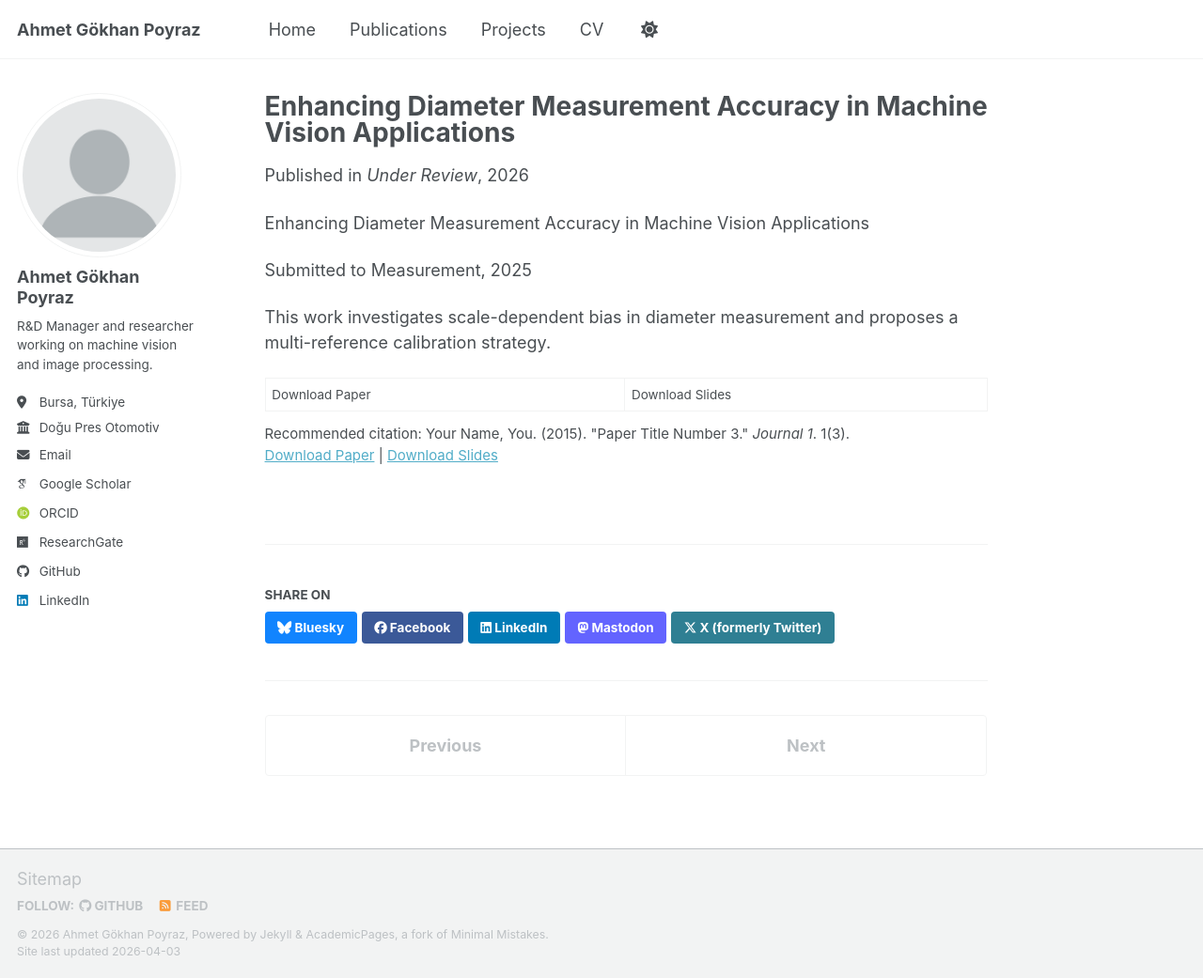
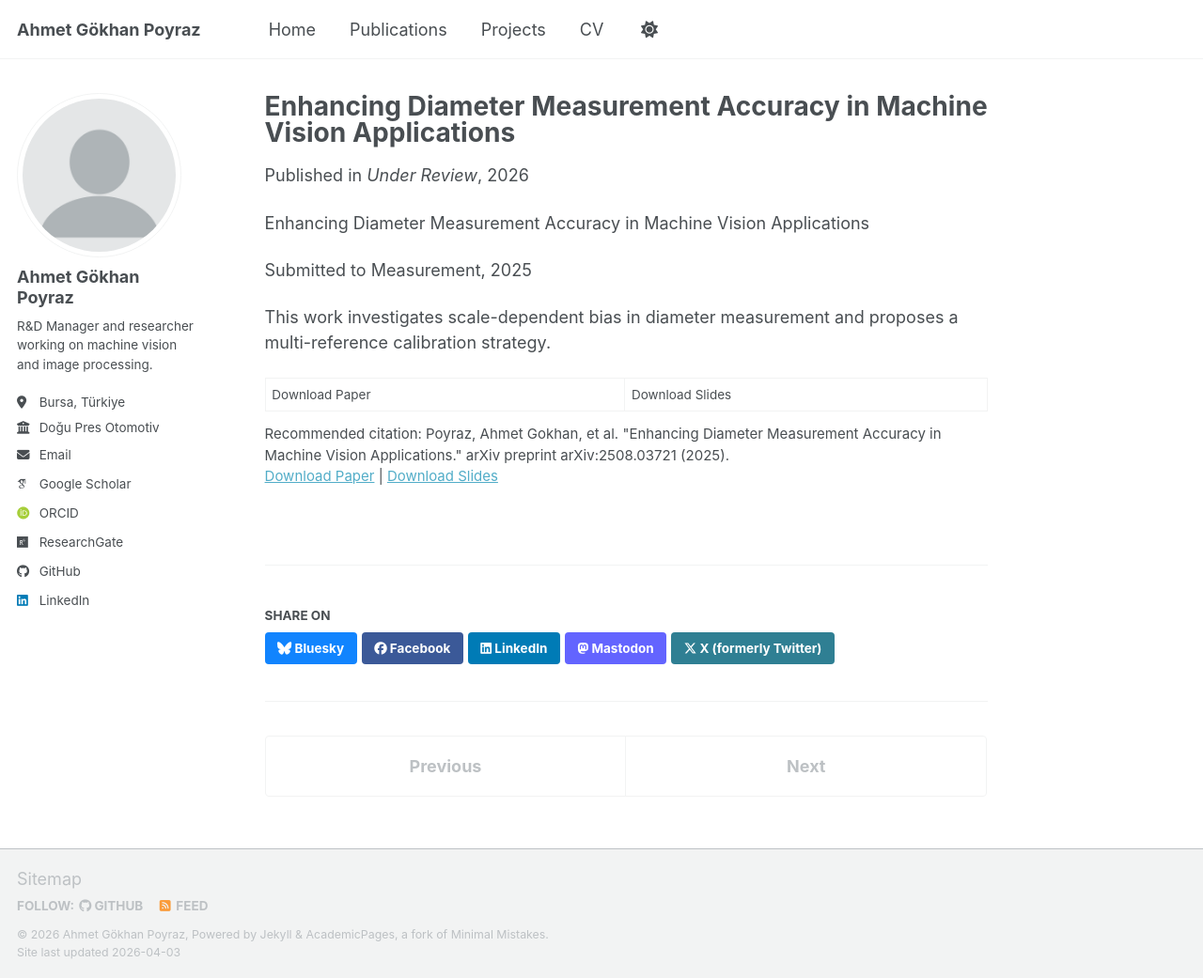
Before and after one commit to agpoyraz/agpoyraz.github.io, a Jekyll site: the page built from _publications/2025-Enhancing-Diameter-Measurement.md, in a window 1280 px wide and 1041 px high. Shown: the whole window at 94% size. Built offline with Jekyll 4.4.1, drawn with Linux system fonts in a browser that asks for light colours; some web fonts are replaced; a script bundle is joined from its source files by our own code; library files that are not in the unit come from our copies.

Commit message:
Update 2025-Enhancing-Diameter-Measurement.md

```diff
--- a/_publications/2025-Enhancing-Diameter-Measurement.md
+++ b/_publications/2025-Enhancing-Diameter-Measurement.md
@@ -7,7 +7,7 @@ date: 2026-01-01
 venue: "Under Review"
 slidesurl: 'https://academicpages.github.io/files/slides3.pdf'
 paperurl: 'https://academicpages.github.io/files/paper3.pdf'
-citation: 'Your Name, You. (2015). &quot;Paper Title Number 3.&quot; <i>Journal 1</i>. 1(3).'
+citation: 'Poyraz, Ahmet Gokhan, et al. "Enhancing Diameter Measurement Accuracy in Machine Vision Applications." arXiv preprint arXiv:2508.03721 (2025).'
 ---
 
 Enhancing Diameter Measurement Accuracy in Machine Vision Applications
```
